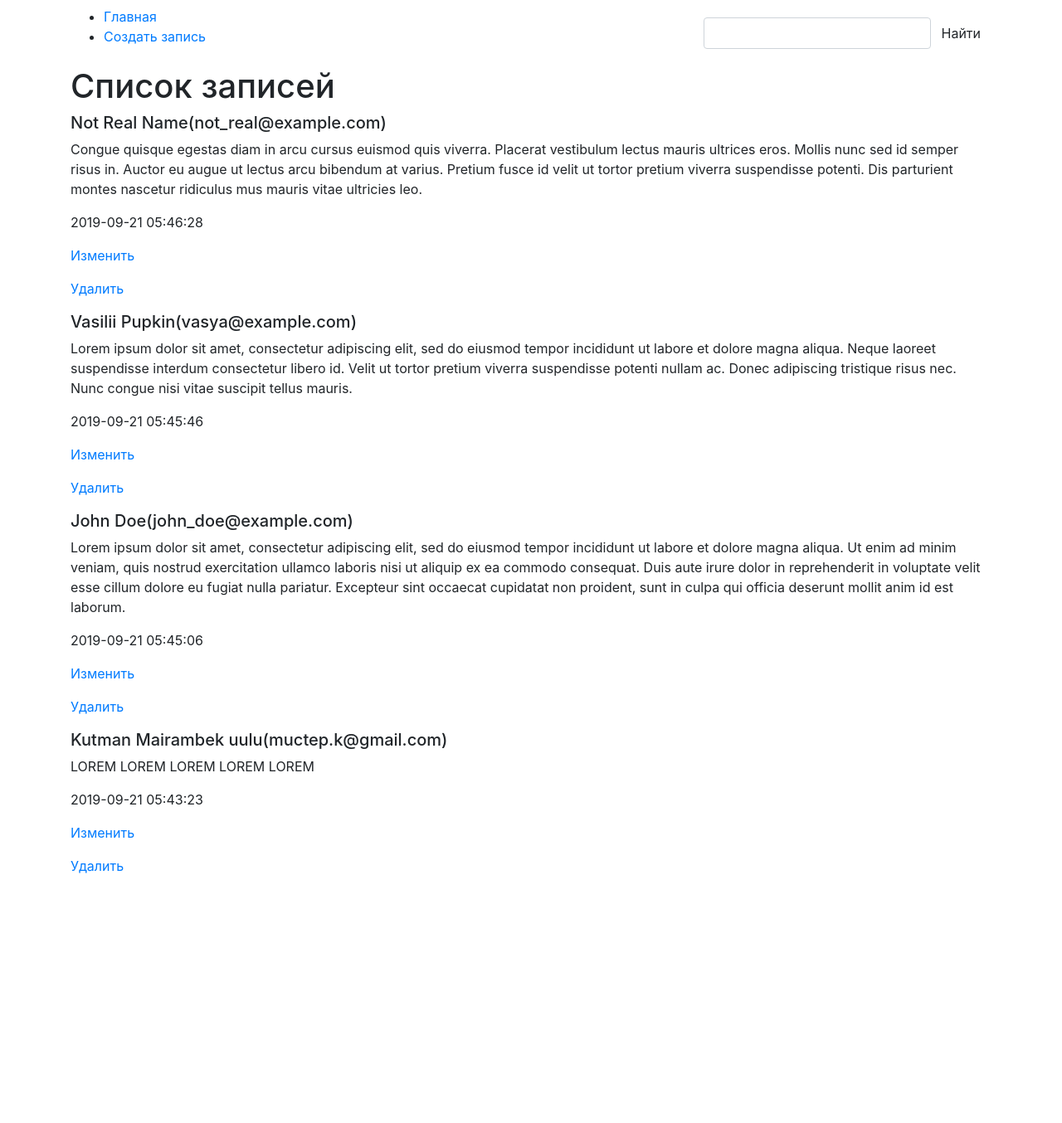
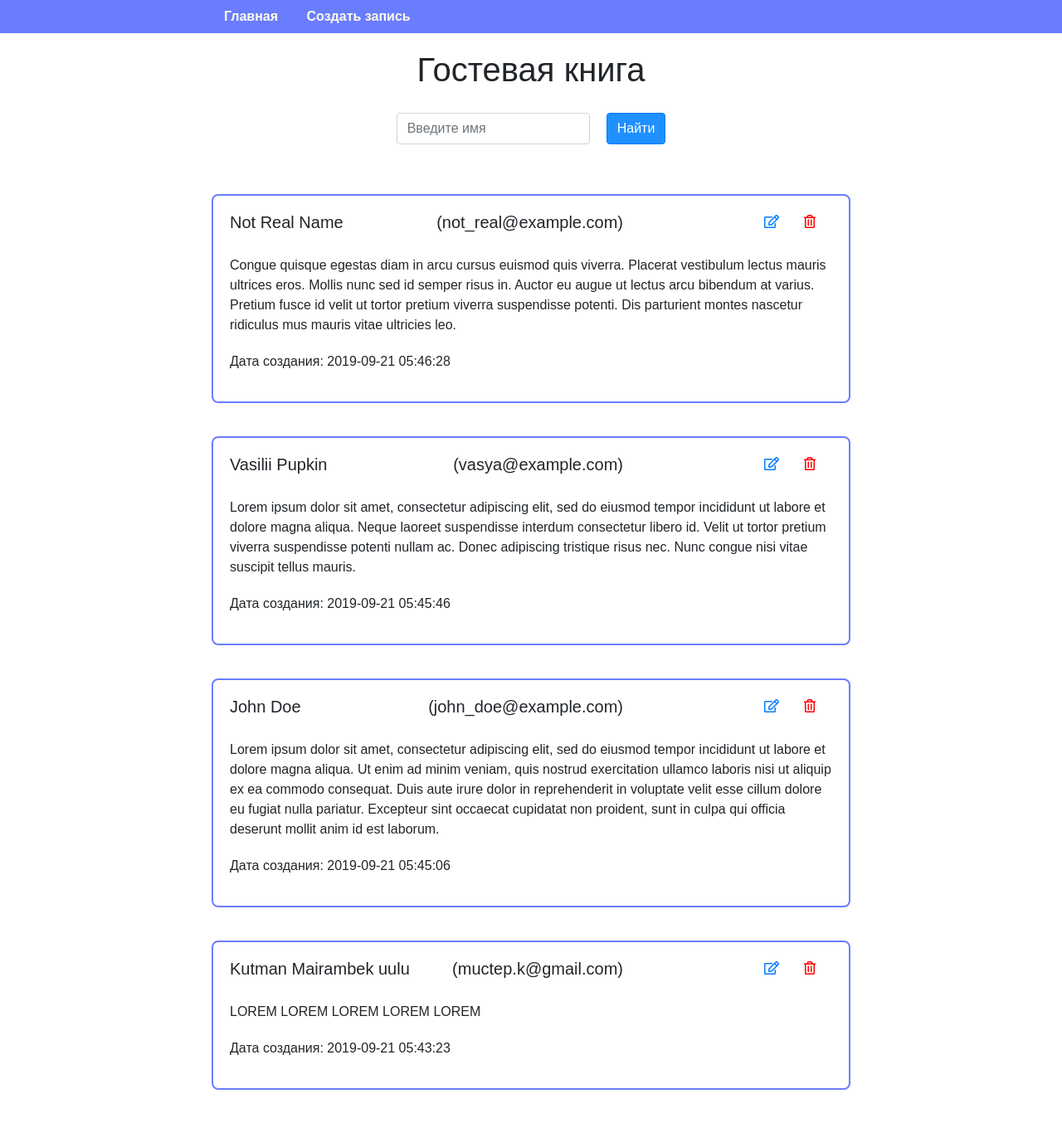
Before and after one commit to MuctepK/guest_book, a Django app: page / in a window 1280 px wide. Shown: the whole page at 83% size. Before the commit the page ends 1053 px from the top, so only its background shows below. Run offline with Django 3.2, Linux system fonts and the light colour scheme; data comes from the database, SQL or seed files in the repository; some libraries are stand-ins or nearby versions.

Commit message:
Прикрутил стили и дополнил хтмлку в некоторых местах, выглядит более опрятно.

```diff
--- a/source/webapp/forms.py
+++ b/source/webapp/forms.py
@@ -5,8 +5,9 @@ class NoteForm(forms.Form):
     author_name = forms.CharField(max_length=70, label='Имя', required=True)
     author_mail = forms.EmailField(max_length=80, label='Email', required=True)
     text = forms.CharField(max_length=3000, label='Текст', required=True,
-                           widget=forms.Textarea(attrs={'rows': 4, 'cols': 15}))
+                           widget=forms.Textarea(attrs={'rows': 8, 'cols': 15}))
 
 
 class SearchForm(forms.Form):
-    pattern = forms.CharField(max_length=100, required=True, label='')
+    pattern = forms.CharField(max_length=100, required=True, label='',widget=forms.TextInput(attrs={
+        'placeholder': 'Введите имя'}))
--- a/source/webapp/static/css/style.css
+++ b/source/webapp/static/css/style.css
@@ -0,0 +1,125 @@
+body {
+    font-family: Arial, sans-serif;
+    margin-top: 60px;
+
+}
+
+.navbar {
+    display: block;
+    background: #6a7dff;
+    position: fixed;
+    top: 0;
+    right: 0;
+    left: 0;
+    font-size: 0;
+    box-sizing: border-box;
+    padding: 7px 30px;
+}
+
+.menu {
+    font-size: 16px;
+    font-weight: bold;
+    line-height: 1;
+    padding: 0;
+    margin: 0;
+    display: inline-block;
+    color: #fffee8;
+}
+
+.menu li {
+    display: inline-block;
+}
+
+.menu a {
+    display: inline-block;
+    text-decoration: none;
+    color: inherit;
+    padding: 5px 15px;
+}
+
+.menu a:hover {
+    color: #ffc122;
+
+}
+h1, h2, h3 {
+    text-align: center;
+}
+.form-inline{
+    padding:20px 0;
+    justify-content: center;
+}
+.form-inline button{
+    margin-left:20px;
+}
+.confirm .btn{
+    color:white;
+    margin:0 20px;
+    padding:20px 30px;
+}
+.container {
+    width: 80%;
+    max-width: 800px;
+    margin:0 auto;
+}
+
+.mt-5{
+    margin:50px 0 0 0;
+}
+
+.form-block{
+    margin-top:20px;
+    display:flex;
+    flex-direction: column;
+    align-items:center;
+}
+.form-control{
+    display:flex;
+    flex-direction:row;
+}
+.form-error {
+    color: red;
+    font-size: 14px;
+
+}
+.field-error {
+    border: solid 1px red;
+    box-shadow: red 0 0 3px;
+}
+.btn-default {
+    background: gray;
+}
+
+.btn-default:hover {
+    box-shadow: rgba(128, 128, 128, 0.8) 0 0 5px;
+}
+
+.btn-primary {
+    background: dodgerblue;
+}
+
+.btn-primary:hover {
+    box-shadow: rgba(30, 144, 255, 0.8) 0 0 5px;
+}
+
+.btn-danger {
+    background: red;
+}
+
+.btn-danger:hover {
+    box-shadow: rgba(255, 0, 0, 0.8) 0 0 5px;
+}
+.note{
+    margin:40px 0;
+    border:2px solid #6a7dff;
+    border-radius: 8px;
+    padding:20px;
+}
+.note .row .right p{
+    margin:0 10px;
+}
+.fa-trash-alt{
+    color: red;
+}
+.note .text{
+    margin:20px 0;
+}
--- a/source/webapp/templates/base.html
+++ b/source/webapp/templates/base.html
@@ -1,5 +1,4 @@
 {% load staticfiles %}
-{% load widget_tweaks %}
 <!doctype html>
 <html lang="en">
 <head>
@@ -7,7 +6,8 @@
     <meta name="viewport"
           content="width=device-width, user-scalable=no, initial-scale=1.0, maximum-scale=1.0, minimum-scale=1.0">
     <meta http-equiv="X-UA-Compatible" content="ie=edge">
-    <title>{% block title %}MySite{% endblock %}</title>
+    <title>{% block title %}Гостевая книга{% endblock %}</title>
+    <link rel="stylesheet" href="https://use.fontawesome.com/releases/v5.8.1/css/all.css" integrity="sha384-50oBUHEmvpQ+1lW4y57PTFmhCaXp0ML5d60M1M7uH2+nqUivzIebhndOJK28anvf" crossorigin="anonymous">
     <link rel="stylesheet" href="https://stackpath.bootstrapcdn.com/bootstrap/4.3.1/css/bootstrap.min.css" integrity="sha384-ggOyR0iXCbMQv3Xipma34MD+dH/1fQ784/j6cY/iJTQUOhcWr7x9JvoRxT2MZw1T" crossorigin="anonymous">
     <link rel="stylesheet" href="{% static "css/style.css" %}">
     {% block styles %}{% endblock %}
@@ -19,12 +19,6 @@
            <li><a href="{% url 'index' %}">Главная</a></li>
           {% block menu %}{% endblock %}
        </ul>
-    <form class="form-inline ml-auto" method="GET" action="{% url 'note_search' %}">
-          <div class="md-form my-0">
-           {{search_form.pattern|add_class:'form-control'}}
-          </div>
-          <button  class="btn search-btn" type="submit">Найти</button>
-        </form>
    </div>
 </nav>
 <div class="container">
--- a/source/webapp/templates/index.html
+++ b/source/webapp/templates/index.html
@@ -1,16 +1,32 @@
 {% extends 'base.html' %}
+{% load widget_tweaks %}
 {% block menu %}
     <li><a href="{% url 'note_create' %}">Создать запись</a></li>
 {% endblock %}
 {% block content %}
-    <h1>Список записей</h1>
+    <h1>Гостевая книга</h1>
+    <form class="form-inline mr-auto" method="GET" action="{% url 'note_search' %}">
+          <div class="md-form my-0">
+           {{search_form.pattern|add_class:'form-control'}}
+          </div>
+          <button  class="btn btn-primary search-btn" type="submit">Найти</button>
+    </form>
     {% for note in notes %}
         <div class="note">
-        <h5>{{ note.author_name }}({{ note.author_mail }})</h5>
-        <p>{{ note.text }}</p>
-        <p>{{ note.created_at|date:'Y-m-d H:i:s' }}</p>
-        <p><a href="{% url 'note_update' note.pk %}">Изменить</a></p>
-        <p><a href="{% url 'note_delete' note.pk %}">Удалить</a></p>
+            <div class="row">
+                <div class="left col-8 d-flex justify-content-between">
+                    <h5>{{ note.author_name }}</h5>
+                    <h5>({{ note.author_mail }})</h5>
+                </div>
+                <div class="right col-4 d-flex justify-content-end">
+                    <p><a href="{% url 'note_update' note.pk %}"><i class="far fa-edit"></i></a></p>
+                    <p></p><a href="{% url 'note_delete' note.pk %}"><i class="far fa-trash-alt"></i></a></p>
+                </div>
+
+            </div>
+        <p class="text">{{ note.text }}</p>
+        <p>Дата создания: {{ note.created_at|date:'Y-m-d H:i:s' }}</p>
+
         </div>
     {% endfor %}
 {% endblock %}
--- a/source/webapp/templates/partial/note_form.html
+++ b/source/webapp/templates/partial/note_form.html
@@ -7,12 +7,13 @@
     <div class="row mt-5">
         <p class="col-2"><label for="{{ field.id_for_label }}">{{ field.label }} {% if field.field.required %}*{% endif %}</label></p>
         {% if field.errors %}
-            <p>{{ field| add_class:'field-error' }}</p>
+            <p class="col-10 d-flex">{{ field| add_class:'field-error form-control' }}</p>
         {% else %}
             <p class="col-10 d-flex">{{ field | add_class:'form-control'}}</p>
         {% endif %}
         {% for error in field.errors %}
-            <p class="form-error">{{ error }}</p>
+            <div class="empty col-2 d-flex"></div>
+            <p class="form-error col-10 d-flex">{{ error }}</p>
         {% endfor %}
     </div>
 
--- a/source/webapp/views.py
+++ b/source/webapp/views.py
@@ -61,7 +61,8 @@ def note_update_view(request, pk):
 
 def note_search_view(request):
     pattern = request.GET.get('pattern')
-    notes = Note.objects.all().filter(author_name__icontains=pattern)
+    notes = Note.objects.all().filter(author_name__icontains=pattern).\
+        filter(status=DEFAULT_STATUS).order_by('-created_at')
     search_form = SearchForm()
     context = {'notes': notes, 'search_form': search_form}
     return render(request, 'index.html', context)
```
Also changed, not shown: source/webapp/templates/delete.html (+5 -3 lines).
